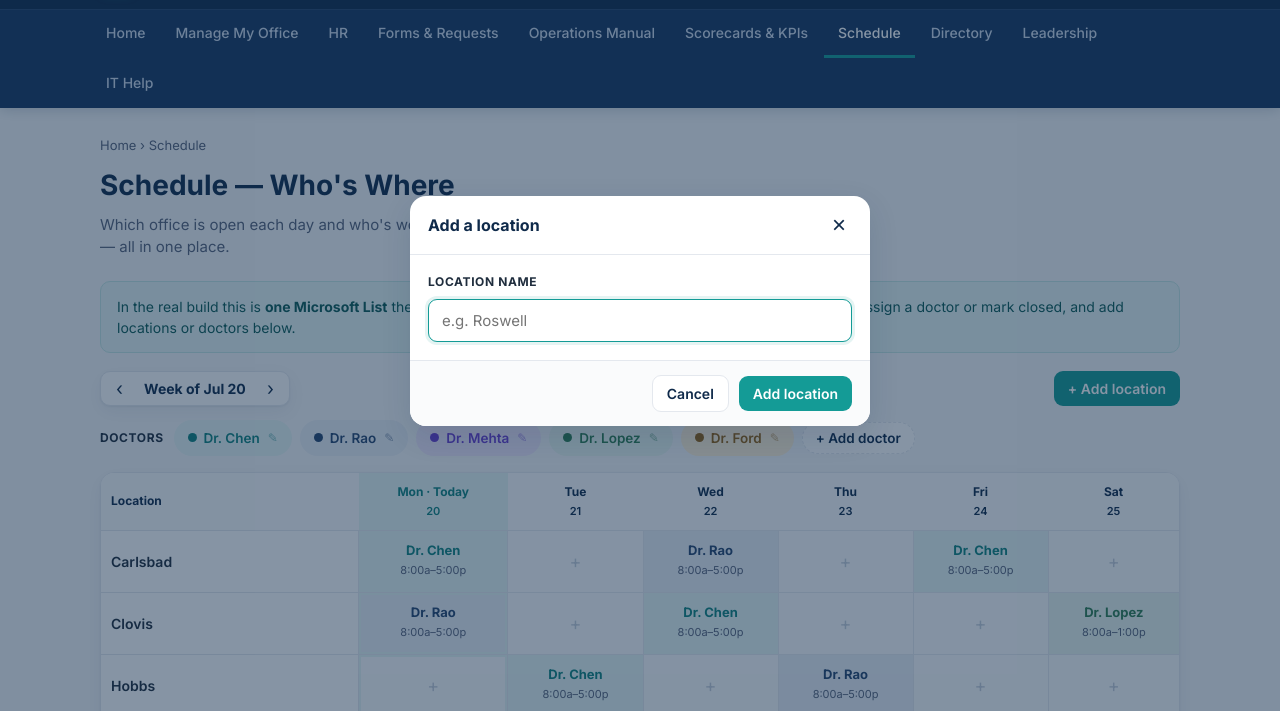
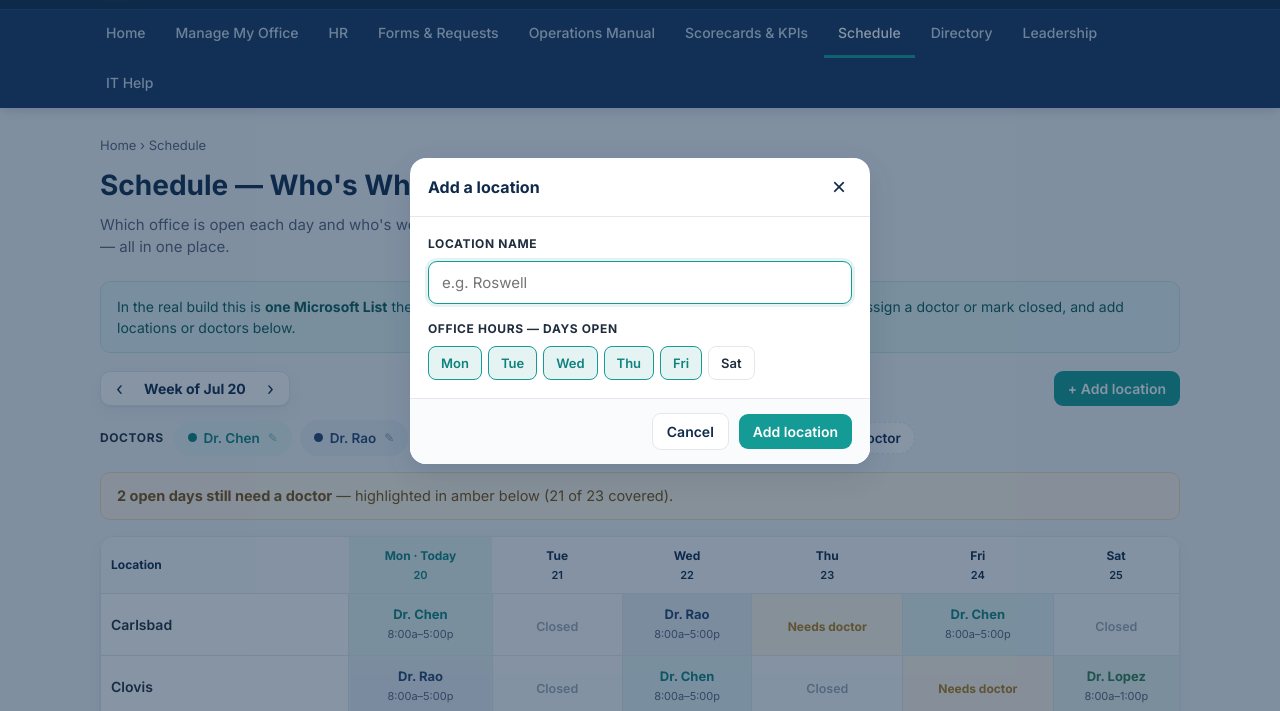
Before and after one commit to corylawing/practice-hub-mockup, a plain HTML site: page calendars.html in a window 1280 px wide. Both pictures are taken after a click on the button "+ Add location". Shown: the part 89-800 px from the top of the page. Drawn offline with Linux system fonts and the light colour scheme.

Commit message:
Schedule: office hours, visible Closed, completeness status
- Each location has office hours (days open), editable via pencil on the
  row (rename + toggle open days + remove)
- 'Mark closed' now shows a clear grey 'Closed' cell (was blank)
- Cells reflect state: assigned doctor / 'Needs doctor' (open, unfilled,
  amber) / 'Closed' (not open or marked closed)
- Completeness bar: 'N open days still need a doctor' or 'Fully scheduled'
  so she can see at a glance if the week is filled

```diff
--- a/calendars.html
+++ b/calendars.html
@@ -52,9 +52,20 @@
   td.cell.open .who{display:block;font-weight:700;font-size:13px;line-height:1.2}
   td.cell.open .hrs{display:block;font-size:11px;color:var(--ink-soft);margin-top:3px}
   td.cell.closed{background:#fafbfc}
-  td.cell.closed .add{color:#c3ccd8;font-size:18px}
+  td.cell.closed .cx{color:#9aa6b6;font-size:12.5px;font-weight:600}
   td.cell.closed:hover{background:var(--teal-soft)}
-  td.cell.closed:hover .add{color:var(--teal-600)}
+  td.cell.needs{background:#FFF6E9}
+  td.cell.needs .nd{color:#b07d1a;font-size:12px;font-weight:700}
+  td.cell.needs:hover{background:#FCEED3}
+  .sched-status{border-radius:10px;padding:12px 16px;font-size:14.5px;margin-bottom:16px;border:1px solid}
+  .sched-status.ok{background:#E7F4EE;border-color:#bfe3cf;color:#256b45}
+  .sched-status.warn{background:#FFF6E9;border-color:#f3dcb3;color:#7a5212}
+  .ledit{border:none;background:none;color:var(--soft);cursor:pointer;font-size:14px;margin-left:6px;opacity:0;line-height:1}
+  table.sgrid tr:hover .ledit{opacity:.55}
+  .ledit:hover{color:var(--teal-600);opacity:1}
+  .dtogs{display:flex;gap:6px;flex-wrap:wrap}
+  .dtog{border:1px solid var(--line);background:#fff;color:var(--soft);border-radius:8px;padding:8px 12px;font-size:13px;font-weight:600;cursor:pointer;font-family:inherit}
+  .dtog.on{border-color:var(--teal);background:var(--teal-soft);color:var(--teal-600)}
   td.cell.today{box-shadow:inset 0 0 0 2px var(--teal-soft)}
   td.cell.dim{opacity:.22}
   td.cell.hit{outline:2px solid var(--teal);outline-offset:-2px}
@@ -103,6 +114,7 @@
 
   <div class="roster" id="roster"></div>
 
+  <div id="schedStatus" class="sched-status"></div>
   <div id="schedGrid"></div>
   <p class="hint">Tap any cell to assign a doctor or mark the office closed · tap a doctor above to highlight where they work · today's column is highlighted.</p>
 </div>
@@ -133,7 +145,18 @@
     'Cruces LCO':[null,{p:4,...FULL},null,{p:3,...FULL},null,null],
     'Cruces Legacy':[null,null,{p:0,...FULL},null,null,{p:2,...HALFD}]
   };
-  let filterP=null, weekOffset=0, tmp={p:null,mode:'full',s:480,e:1020}, tmpC=0, tmpEdit=null;
+  // office hours: which weekdays each location is open (Mon..Sat)
+  let openH={
+    'Carlsbad':[true,false,true,true,true,false],
+    'Clovis':[true,false,true,false,true,true],
+    'Hobbs':[false,true,false,true,false,false],
+    'San Angelo':[true,false,true,false,true,false],
+    'Lubbock':[false,true,false,true,true,false],
+    'Mansfield':[true,false,true,false,true,false],
+    'Cruces LCO':[false,true,false,true,false,false],
+    'Cruces Legacy':[false,false,true,false,false,true]
+  };
+  let filterP=null, weekOffset=0, tmp={p:null,mode:'full',s:480,e:1020}, tmpC=0, tmpEdit=null, tmpLoc=null;
   const el=id=>document.getElementById(id);
   const col=ci=>PALETTE[ci%PALETTE.length];
   const fmtT=m=>{let h=Math.floor(m/60),mm=m%60,ap=h>=12?'p':'a',hh=h%12||12;return hh+':'+(mm<10?'0'+mm:mm)+ap;};
@@ -162,20 +185,38 @@
     const ti=todayIdx();
     const dts=weekDates(weekOffset);
     const head='<tr><th class="corner">Location</th>'+DAYS.map((d,i)=>'<th class="'+(i===ti?'today':'')+'">'+d+(i===ti?' · Today':'')+'<span class="daynum">'+dts[i]+'</span></th>').join('')+'</tr>';
+    let needs=0, openTotal=0, filled=0;
     const rows=locations.map(loc=>{
       const arr=sched[loc]||[null,null,null,null,null,null];
+      const oh=openH[loc]||[false,false,false,false,false,false];
       const cells=arr.map((cell,d)=>{
         const t=d===ti?' today':'';
-        if(!cell||!people[cell.p]) return '<td class="cell closed'+t+'" onclick="PS.assign(\''+loc+'\','+d+')"><span class="add">+</span></td>';
-        const p=people[cell.p], c=col(p.c);
-        const dim=(filterP!=null&&filterP!==cell.p)?' dim':'';
-        const hit=(filterP!=null&&filterP===cell.p)?' hit':'';
-        return '<td class="cell open'+t+dim+hit+'" style="background:'+c.bg+'" onclick="PS.assign(\''+loc+'\','+d+')"><span class="who" style="color:'+c.fg+'">'+p.n+'</span><span class="hrs">'+cell.h+'</span></td>';
+        const isOpen=!!oh[d];
+        if(cell && cell.p!=null && people[cell.p]){
+          const p=people[cell.p], c=col(p.c);
+          if(isOpen){filled++;openTotal++;}
+          const dim=(filterP!=null&&filterP!==cell.p)?' dim':'';
+          const hit=(filterP!=null&&filterP===cell.p)?' hit':'';
+          return '<td class="cell open'+t+dim+hit+'" style="background:'+c.bg+'" onclick="PS.assign(\''+loc+'\','+d+')"><span class="who" style="color:'+c.fg+'">'+p.n+'</span><span class="hrs">'+cell.h+'</span></td>';
+        }
+        if(cell && cell.closed){
+          return '<td class="cell closed'+t+'" onclick="PS.assign(\''+loc+'\','+d+')"><span class="cx">Closed</span></td>';
+        }
+        if(isOpen){ needs++; openTotal++;
+          return '<td class="cell needs'+t+'" onclick="PS.assign(\''+loc+'\','+d+')"><span class="nd">Needs doctor</span></td>';
+        }
+        return '<td class="cell closed'+t+'" onclick="PS.assign(\''+loc+'\','+d+')"><span class="cx">Closed</span></td>';
       }).join('');
-      return '<tr><th class="loc">'+loc+'<button class="delloc" title="Remove location" onclick="event.stopPropagation();PS.delLoc(\''+loc+'\')">×</button></th>'+cells+'</tr>';
+      return '<tr><th class="loc">'+loc+'<button class="ledit" title="Edit location & office hours" onclick="event.stopPropagation();PS.editLoc(\''+loc+'\')">✎</button></th>'+cells+'</tr>';
     }).join('');
     el('schedGrid').innerHTML='<div class="board-scroll"><table class="sgrid"><thead>'+head+'</thead><tbody>'+rows+'</tbody></table></div>';
     el('weekLabel').textContent=weekLabel(weekOffset);
+    const st=el('schedStatus');
+    if(st){ st.className='sched-status '+(needs===0?'ok':'warn');
+      st.innerHTML = needs===0
+        ? '<b>✓ Fully scheduled</b> — every open day this week has a doctor ('+filled+' of '+openTotal+' open days covered).'
+        : '<b>'+needs+' open day'+(needs>1?'s still need':' still needs')+' a doctor</b> — highlighted in amber below ('+filled+' of '+openTotal+' covered).';
+    }
   }
 
   function openModal(html){ el('schedModalCard').innerHTML=html; el('schedModal').classList.add('open'); }
@@ -214,7 +255,7 @@
     sched[loc][d]={p:tmp.p,h:hoursLabel(s,e),s,e};
     closeModal(); renderGrid();
   }
-  function setClosed(loc,d){ if(!sched[loc])sched[loc]=[null,null,null,null,null,null]; sched[loc][d]=null; closeModal(); renderGrid(); }
+  function setClosed(loc,d){ if(!sched[loc])sched[loc]=[null,null,null,null,null,null]; sched[loc][d]={closed:true}; closeModal(); renderGrid(); }
 
   function personModal(editIdx){
     const isEdit=editIdx!=null;
@@ -234,17 +275,35 @@
   function savePerson(){ const v=el('pName').value.trim(); if(!v)return; if(tmpEdit!=null){people[tmpEdit].n=v; people[tmpEdit].c=tmpC;} else {people.push({n:v,c:tmpC});} closeModal(); renderRoster(); renderGrid(); }
   function delPerson(i){ people.splice(i,1); Object.keys(sched).forEach(loc=>{ sched[loc]=sched[loc].map(c=>{ if(!c)return null; if(c.p===i)return null; if(c.p>i)return {p:c.p-1,h:c.h}; return c; }); }); filterP=null; closeModal(); renderRoster(); renderGrid(); }
 
-  function addLocation(){
-    openModal('<div class="s-top"><b>Add a location</b><button class="x" onclick="PS.close()">×</button></div><div class="s-body"><div class="s-lab">Location name</div><input id="nlName" class="s-input" placeholder="e.g. Roswell" autocomplete="off"></div><div class="s-foot"><span style="flex:1"></span><button class="sbtn ghost" onclick="PS.close()">Cancel</button><button class="sbtn" onclick="PS.doAddLoc()">Add location</button></div>');
-    setTimeout(()=>{const i=el('nlName'); if(i){i.focus(); i.addEventListener('keydown',e=>{if(e.key==='Enter')doAddLoc();});}},40);
+  function locModal(editName){
+    const isEdit=editName!=null;
+    const open=isEdit?(openH[editName]||[false,false,false,false,false,false]).slice():[true,true,true,true,true,false];
+    tmpLoc={orig:editName,open};
+    const days=DAYS.map((d,i)=>'<button class="dtog'+(open[i]?' on':'')+'" data-i="'+i+'" onclick="PS.dtog('+i+')">'+d+'</button>').join('');
+    openModal(
+      '<div class="s-top"><b>'+(isEdit?'Edit location':'Add a location')+'</b><button class="x" onclick="PS.close()">×</button></div>'+
+      '<div class="s-body"><div class="s-lab">Location name</div><input id="lName" class="s-input" value="'+(isEdit?editName.replace(/"/g,'&quot;'):'')+'" placeholder="e.g. Roswell" autocomplete="off">'+
+      '<div class="s-lab">Office hours — days open</div><div class="dtogs" id="dtogs">'+days+'</div></div>'+
+      '<div class="s-foot">'+(isEdit?'<button class="sbtn ghost" onclick="PS.delLoc(\''+editName+'\')">Remove</button>':'')+'<span style="flex:1"></span><button class="sbtn ghost" onclick="PS.close()">Cancel</button><button class="sbtn" onclick="PS.saveLoc()">'+(isEdit?'Save':'Add location')+'</button></div>');
+    setTimeout(()=>el('lName')&&el('lName').focus(),40);
   }
-  function doAddLoc(){ const v=el('nlName').value.trim(); if(!v)return; if(!locations.includes(v)){locations.push(v); sched[v]=[null,null,null,null,null,null];} closeModal(); renderGrid(); }
-  function delLoc(loc){ locations=locations.filter(l=>l!==loc); delete sched[loc]; renderGrid(); }
+  function addLocation(){ locModal(null); }
+  function editLoc(name){ locModal(name); }
+  function dtog(i){ tmpLoc.open[i]=!tmpLoc.open[i]; [...document.querySelectorAll('#dtogs .dtog')].forEach(b=>b.classList.toggle('on',tmpLoc.open[+b.dataset.i])); }
+  function saveLoc(){
+    const v=el('lName').value.trim(); if(!v)return;
+    if(tmpLoc.orig){
+      if(v!==tmpLoc.orig){ const i=locations.indexOf(tmpLoc.orig); if(i>=0)locations[i]=v; sched[v]=sched[tmpLoc.orig]; delete sched[tmpLoc.orig]; delete openH[tmpLoc.orig]; }
+      openH[v]=tmpLoc.open;
+    } else if(!locations.includes(v)){ locations.push(v); sched[v]=[null,null,null,null,null,null]; openH[v]=tmpLoc.open; }
+    closeModal(); renderGrid();
+  }
+  function delLoc(loc){ locations=locations.filter(l=>l!==loc); delete sched[loc]; delete openH[loc]; closeModal(); renderGrid(); }
 
   function filter(i){ filterP = (filterP===i)?null:i; renderRoster(); renderGrid(); }
   function week(dir){ weekOffset+=dir; renderGrid(); }
 
-  window.PS={filter,addPerson,edit:editPerson,pc,savePerson,delPerson,addLocation,doAddLoc,delLoc,assign,tp,hm,save,setClosed,close:closeModal,week};
+  window.PS={filter,addPerson,edit:editPerson,pc,savePerson,delPerson,addLocation,editLoc,dtog,saveLoc,delLoc,assign,tp,hm,save,setClosed,close:closeModal,week};
   el('schedModal').addEventListener('click',e=>{if(e.target.id==='schedModal')closeModal();});
   document.addEventListener('keydown',e=>{if(e.key==='Escape')closeModal();});
   renderRoster(); renderGrid();
```
